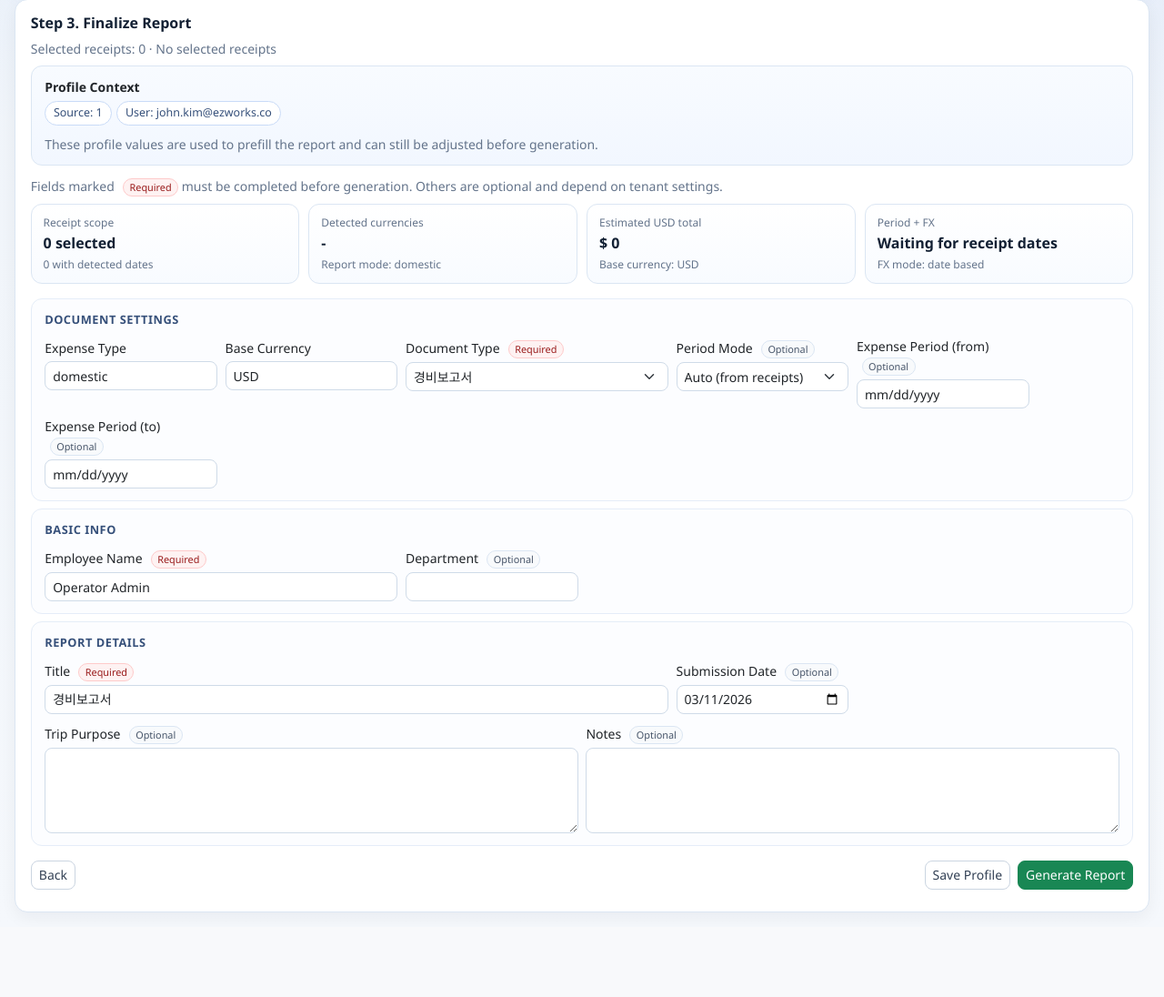
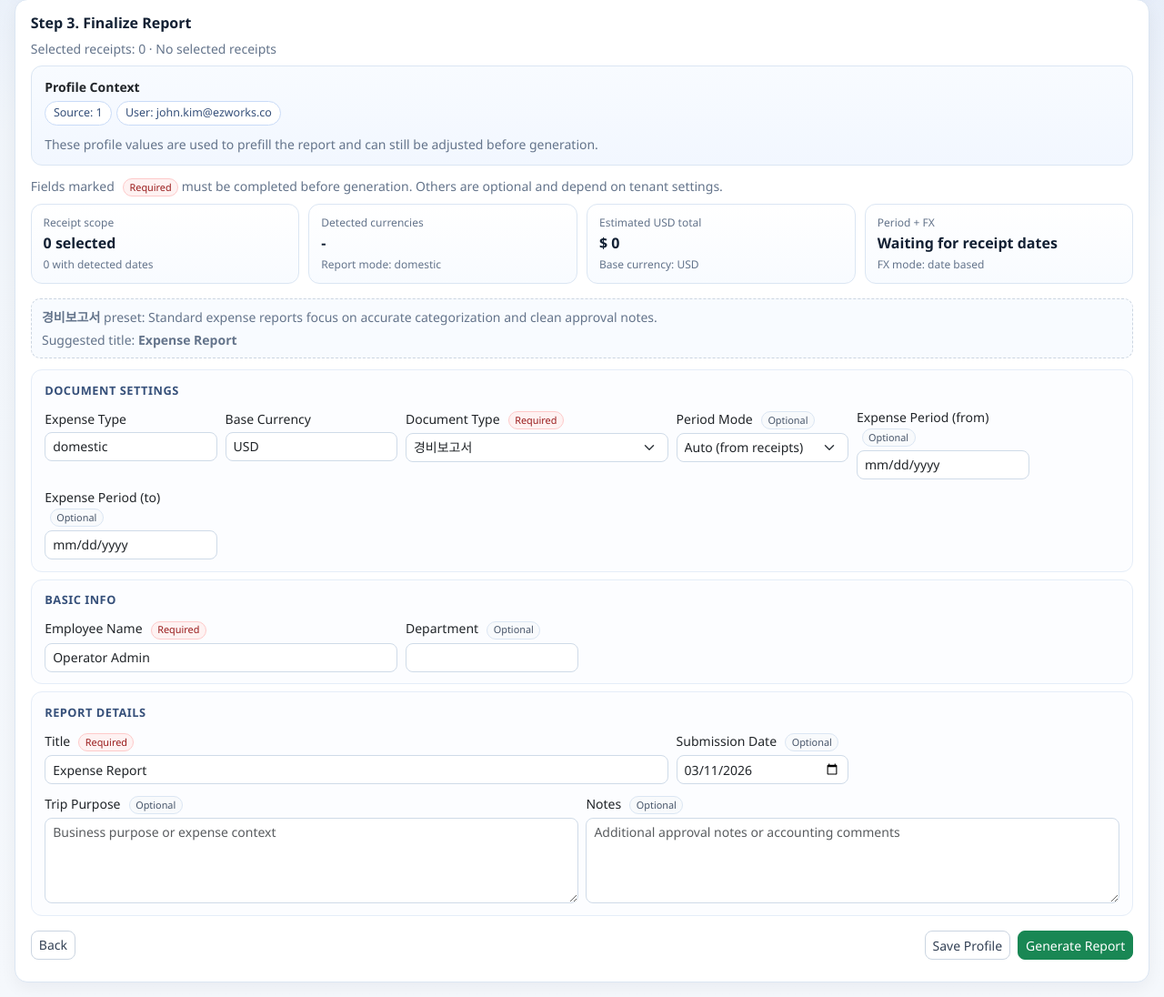
Before and after one commit to 2030Retire/EZWorks-Expense, a Flask app: page /reports/wizard/generate in a window 1280 px wide. Shown: the part 290-1386 px from the top of the page at 91% size. Before the commit the page ends 1295 px from the top, so only its background shows below. Run offline with Flask 3, Linux system fonts and the light colour scheme; the visitor is signed in with stand-in values (Sample User, id 1); data comes from the database, SQL or seed files in the repository; some libraries are stand-ins or nearby versions.

Commit message:
refine wizard filters and document presets

```diff
--- a/templates/report_wizard_generate.html
+++ b/templates/report_wizard_generate.html
@@ -141,6 +141,13 @@
       color: #64748b;
       margin-top: .2rem;
     }
+    .document-preset-note {
+      border: 1px dashed #cbd5e1;
+      background: #f8fbff;
+      border-radius: 10px;
+      padding: .55rem .7rem;
+      margin-bottom: .75rem;
+    }
     @media (max-width: 1200px) {
       .wizard-field-span-8 { grid-column: span 6; }
       .finalize-kpi-grid { grid-template-columns: repeat(2, minmax(0, 1fr)); }
@@ -170,6 +177,7 @@
       <div id="profileContext" class="profile-context" style="display:none;"></div>
       <div class="small text-muted mb-2">Fields marked <span class="field-hint-required">Required</span> must be completed before generation. Others are optional and depend on tenant settings.</div>
       <div id="finalizeSummaryCards" class="finalize-kpi-grid mb-3"></div>
+      <div id="documentPresetNote" class="document-preset-note small text-muted" style="display:none;"></div>
 
       <div class="finalize-section mb-2">
         <div class="finalize-section-title">Document Settings</div>
@@ -223,6 +231,7 @@
     let selectedRows = [];
     let cfg = {};
     let profileMeta = {};
+    let lastPresetApplied = { title: "", tripPurpose: "", notes: "" };
 
     function esc(v){return String(v||"").replace(/[&<>"']/g,s=>({'&':'&amp;','<':'&lt;','>':'&gt;','"':'&quot;',"'":'&#39;'}[s]));}
     function wizardGet(key, fallback){
@@ -346,12 +355,50 @@
       sel.innerHTML = opts.map((x)=>`<option value="${esc(x.label)}" data-doc-id="${esc(x.id)}">${esc(x.label)}</option>`).join("");
       applyDocumentTypeSuggestion();
     }
+    function getDocumentPreset(){
+      const sel = document.getElementById("documentType");
+      const docId = String(sel?.selectedOptions?.[0]?.dataset?.docId || "").trim().toLowerCase();
+      const docLabel = String(sel?.value || "").trim();
+      const mode = String(document.getElementById("mode")?.value || "domestic").trim().toLowerCase();
+      const modeLabel = mode === "international" ? "International" : "Domestic";
+      if (docId === "trip_expense") {
+        return {
+          title: `${modeLabel} Trip Expense`,
+          tripPurposePlaceholder: "Destination, business objective, attendees, or trip summary",
+          notesPlaceholder: "Exceptions, reimbursement comments, travel policy notes",
+          hint: "Trip expense reports usually need a clearer trip purpose and travel context before approval.",
+        };
+      }
+      return {
+        title: mode === "international" ? `${modeLabel} Expense Report` : "Expense Report",
+        tripPurposePlaceholder: "Business purpose or expense context",
+        notesPlaceholder: "Additional approval notes or accounting comments",
+        hint: "Standard expense reports focus on accurate categorization and clean approval notes.",
+      };
+    }
     function applyDocumentTypeSuggestion(){
       const docType = String(document.getElementById("documentType")?.value || "").trim();
       const titleEl = document.getElementById("title");
-      if (!titleEl) return;
+      const tripEl = document.getElementById("tripPurpose");
+      const notesEl = document.getElementById("notes");
+      const presetNote = document.getElementById("documentPresetNote");
+      if (!titleEl || !tripEl || !notesEl || !presetNote) return;
+      const preset = getDocumentPreset();
       titleEl.placeholder = docType ? `${docType} title` : "Report title";
-      if (!String(titleEl.value || "").trim()) titleEl.value = docType;
+      tripEl.placeholder = preset.tripPurposePlaceholder;
+      notesEl.placeholder = preset.notesPlaceholder;
+      if (!String(titleEl.value || "").trim() || String(titleEl.value || "").trim() === lastPresetApplied.title) {
+        titleEl.value = preset.title || docType;
+      }
+      if (!String(tripEl.value || "").trim() || String(tripEl.value || "").trim() === lastPresetApplied.tripPurpose) {
+        tripEl.value = "";
+      }
+      if (!String(notesEl.value || "").trim() || String(notesEl.value || "").trim() === lastPresetApplied.notes) {
+        notesEl.value = "";
+      }
+      lastPresetApplied = { title: preset.title || docType, tripPurpose: "", notes: "" };
+      presetNote.style.display = "";
+      presetNote.innerHTML = `<span class="fw-semibold">${esc(docType || "Document type")}</span> preset: ${esc(preset.hint)}<span class="d-block mt-1">Suggested title: <span class="fw-semibold">${esc(preset.title || docType || "Report")}</span></span>`;
     }
 
     async function loadSelectedSummary(){
```
Also changed, not shown: templates/report_wizard_review.html (+59 -2 lines).
